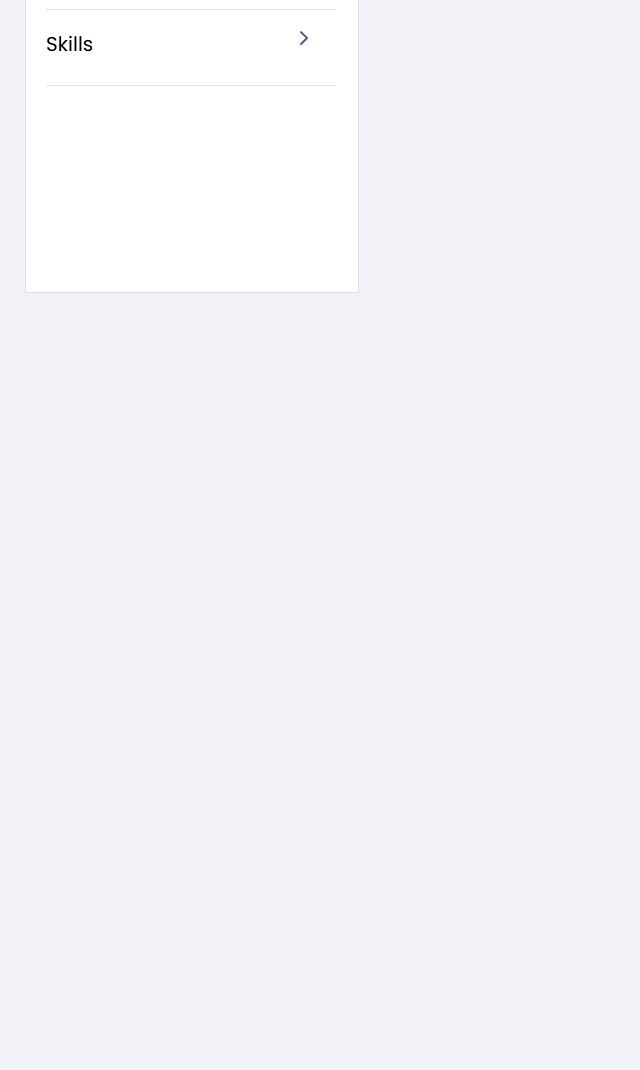
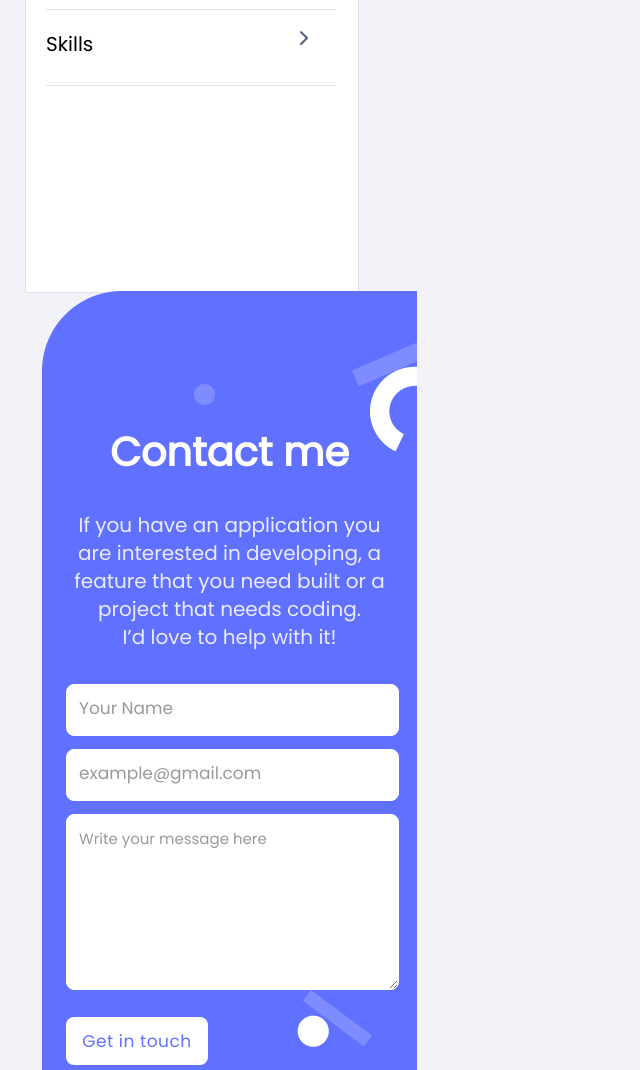
Before and after one commit to Emanzahidd/Portfolio1, a plain HTML site: page index.html in a window 1280 px wide. Shown: the part 4449-5519 px from the top of the page, without its empty margins (0-640 px from the left). Before the commit the page ends 4742 px from the top, so only its background shows below. Drawn offline with Linux system fonts and the light colour scheme.

Commit message:
contact form added

```diff
--- a/index.html
+++ b/index.html
@@ -121,6 +121,23 @@
                     <img class="separator2" src="Separator Bottom.png">
                 </div>
         </div>
+        <div class="contactme">
+            <img class="rectangle" src="Rectangle 4.png">
+            <img class="circle" src="Ellipse 12.png">
+            <img class="ellipse" src="Ellipse 3.png">
+
+            <h2>Contact me</h2>
+            <p>If you have an application you <br>are interested in developing, a<br>feature that you need built or a <br> project that needs coding.<br>
+                I’d love to help with it!</p>
+                <form action="https://formspree.io/f/xvojvnye" method="POST">
+                <input type="Name" Name="name" placeholder="Your Name">
+                <input type="email" name="email" placeholder="example@gmail.com">
+                <textarea name="message" placeholder="Write your message here"></textarea>
+                <img class="rectangle2" src="Rectangle 7.png">
+                <button type="submit">Get in touch</button>
+                <img class="circle2" src="Ellipse 5.png">
+                </form>
+        </div>
         </div>
 
     </section>
--- a/style.css
+++ b/style.css
@@ -367,3 +367,128 @@
     width: 290px;
     height: 2px;
 }
+
+/*Contact form*/
+.contactme {
+    width: 375px;
+    height: 779px;
+    margin-top: 200px;
+    background-image: url('Contact\ me.png');
+    background-repeat: no-repeat;
+    background-position: left;
+    margin-left: 0px;
+}
+
+.contactme h2 {
+    color: white;
+    font-size: 40px;
+    font-family: 'Poppins', sans-serif;
+    font-weight: 700;
+    line-height: 52px;
+    word-wrap: break-word;
+    text-align: center;
+    padding-top: 0px;
+    margin-top: -30px;
+}
+
+.contactme p {
+    color: #ebebff;
+    text-align: center;
+    font-family: 'Poppins', sans-serif;
+    font-size: 20px;
+    font-style: normal;
+    font-weight: 400;
+    line-height: 28px;
+}
+
+.contact form {
+    display: flex;
+    flex-direction: column;
+    gap: 7px;
+}
+
+.contactme form input {
+    font-family: 'Poppins', sans-serif;
+    border-radius: 8px;
+    border: 1px solid white;
+    background: white;
+    width: 327px;
+    height: 48px;
+    margin-left: 24px;
+    margin-top: 13px;
+}
+
+.contactme form textarea {
+    font-family: 'Poppins', sans-serif;
+    width: 327px;
+    height: 170px;
+    flex-shrink: 0;
+    border-radius: 8px;
+    border: 1px solid white;
+    background: white;
+    margin-left: 24px;
+    margin-top: 13px;
+}
+
+.contactme form input::placeholder {
+    font-family: 'Poppins', sans-serif;
+    font-size: 17px;
+    font-style: normal;
+    font-weight: 400;
+    line-height: 20px; /* 117.647% */
+    padding-left: 10px;
+    color: #999;
+}
+
+.contactme form textarea::placeholder {
+    font-size: 15px;
+    padding-top: 10px;
+    padding-left: 10px;
+    color: #999;
+}
+
+.contactme form button {
+    height: 48px;
+    width: 142px;
+    color: #6070ff;
+    text-align: center;
+    font-family: 'Poppins', sans-serif;
+    font-size: 17px;
+    font-style: normal;
+    font-weight: 500;
+    line-height: 24px; /* 141.176% */
+    letter-spacing: 0.51px;
+    border-radius: 8px;
+    border: #fff;
+    margin-left: -310px;
+    background-color: white;
+    margin-top: 0px;
+}
+
+.contact form  button:hover {
+    background-color: #7a869a;
+}
+
+.contactme .circle {
+    margin-top: -10px;
+    margin-left: 152px;
+}
+
+.contactme .ellipse {
+    margin-top: -43px;
+    margin-left: 328px;
+}
+
+.contactme .rectangle {
+    margin-top: 50px;
+    margin-left: 310px;
+}
+
+.contactme form .rectangle2 {
+    margin-left: 260px;
+    margin-top: -5px;
+}
+
+.contactme form .circle2 {
+    margin-left : 85px;
+}
```
